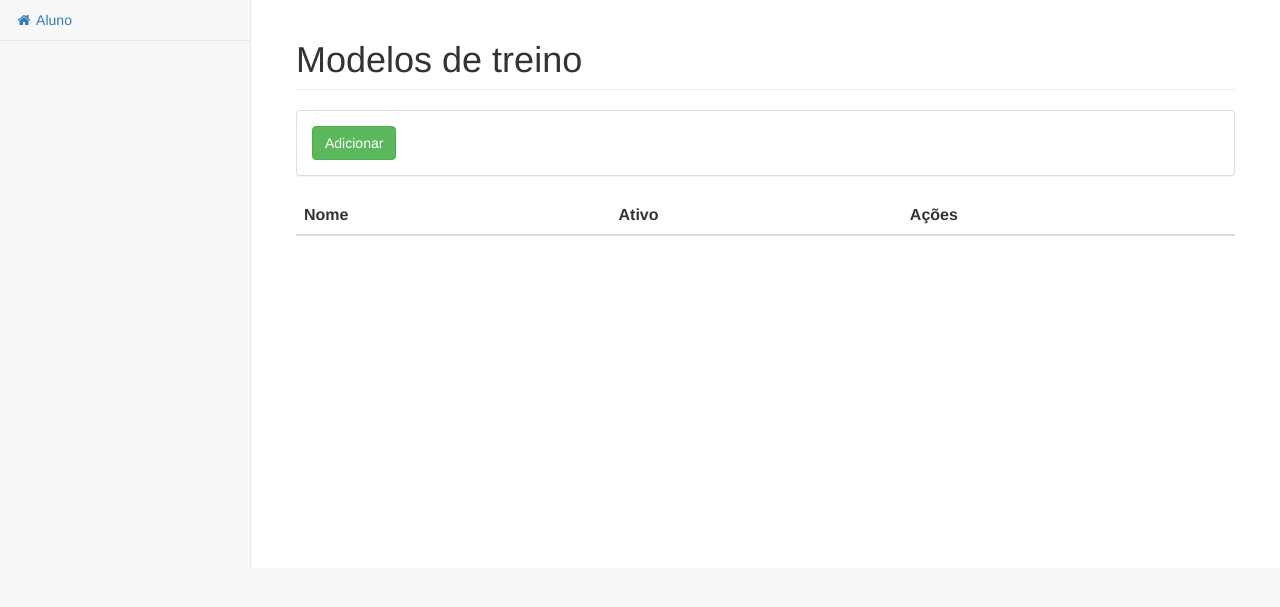
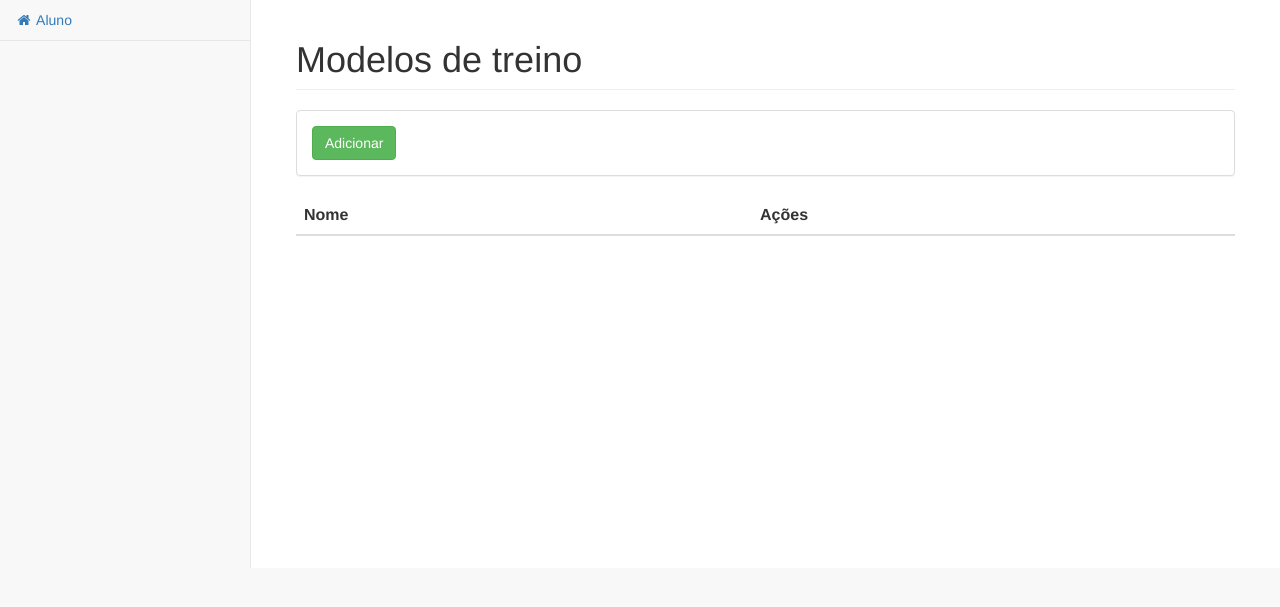
Before and after one commit to roldaojr/academia, a Django app: page /treino/listar in a window 1280 px wide. Shown: the part 51-658 px from the top of the page. Run offline with Django 3.2, Linux system fonts and the light colour scheme; the visitor is signed in with stand-in values (Sample User, id 1); data that the repository does not hold is empty; some libraries are stand-ins or nearby versions.

Commit message:
Correção no template

```diff
--- a/academia/templates/treino/listar.html
+++ b/academia/templates/treino/listar.html
@@ -10,7 +10,6 @@
 	<thead>
 		<tr>
 			<th>Nome</th>
-			<th>Ativo</th>
 			<th>Ações</th>
 		</tr>
 	</thead>
```
